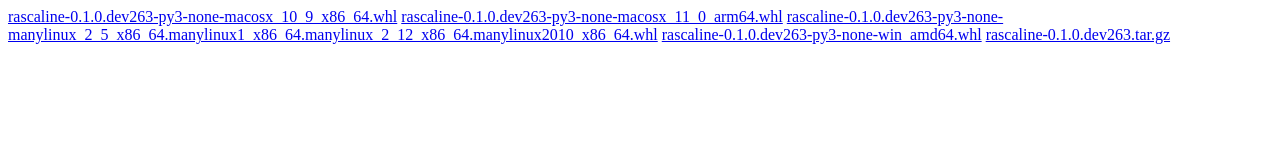
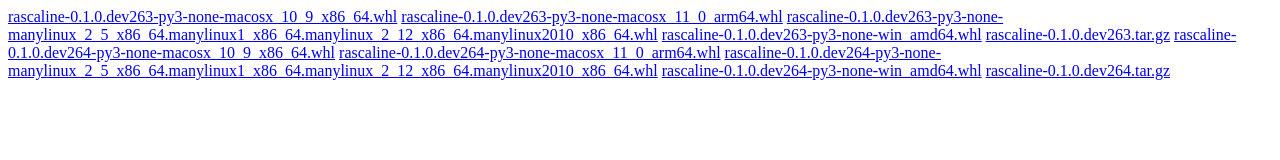
Before and after one commit to Luthaf/temporary-wheels, a plain HTML site: page rascaline/index.html in a window 1280 px wide. Drawn offline with Linux system fonts and the light colour scheme.

Commit message:
Add rascaline-0.1.0.dev264

```diff
--- a/rascaline/index.html
+++ b/rascaline/index.html
@@ -6,5 +6,11 @@
     <a href="rascaline-0.1.0.dev263-py3-none-manylinux_2_5_x86_64.manylinux1_x86_64.manylinux_2_12_x86_64.manylinux2010_x86_64.whl">rascaline-0.1.0.dev263-py3-none-manylinux_2_5_x86_64.manylinux1_x86_64.manylinux_2_12_x86_64.manylinux2010_x86_64.whl</a>
     <a href="rascaline-0.1.0.dev263-py3-none-win_amd64.whl">rascaline-0.1.0.dev263-py3-none-win_amd64.whl</a>
     <a href="rascaline-0.1.0.dev263.tar.gz">rascaline-0.1.0.dev263.tar.gz</a>
+
+    <a href="rascaline-0.1.0.dev264-py3-none-macosx_10_9_x86_64.whl">rascaline-0.1.0.dev264-py3-none-macosx_10_9_x86_64.whl</a>
+    <a href="rascaline-0.1.0.dev264-py3-none-macosx_11_0_arm64.whl">rascaline-0.1.0.dev264-py3-none-macosx_11_0_arm64.whl</a>
+    <a href="rascaline-0.1.0.dev264-py3-none-manylinux_2_5_x86_64.manylinux1_x86_64.manylinux_2_12_x86_64.manylinux2010_x86_64.whl">rascaline-0.1.0.dev264-py3-none-manylinux_2_5_x86_64.manylinux1_x86_64.manylinux_2_12_x86_64.manylinux2010_x86_64.whl</a>
+    <a href="rascaline-0.1.0.dev264-py3-none-win_amd64.whl">rascaline-0.1.0.dev264-py3-none-win_amd64.whl</a>
+    <a href="rascaline-0.1.0.dev264.tar.gz">rascaline-0.1.0.dev264.tar.gz</a>
   </body>
 </html>
```
Also changed, not shown: 6 other files.
